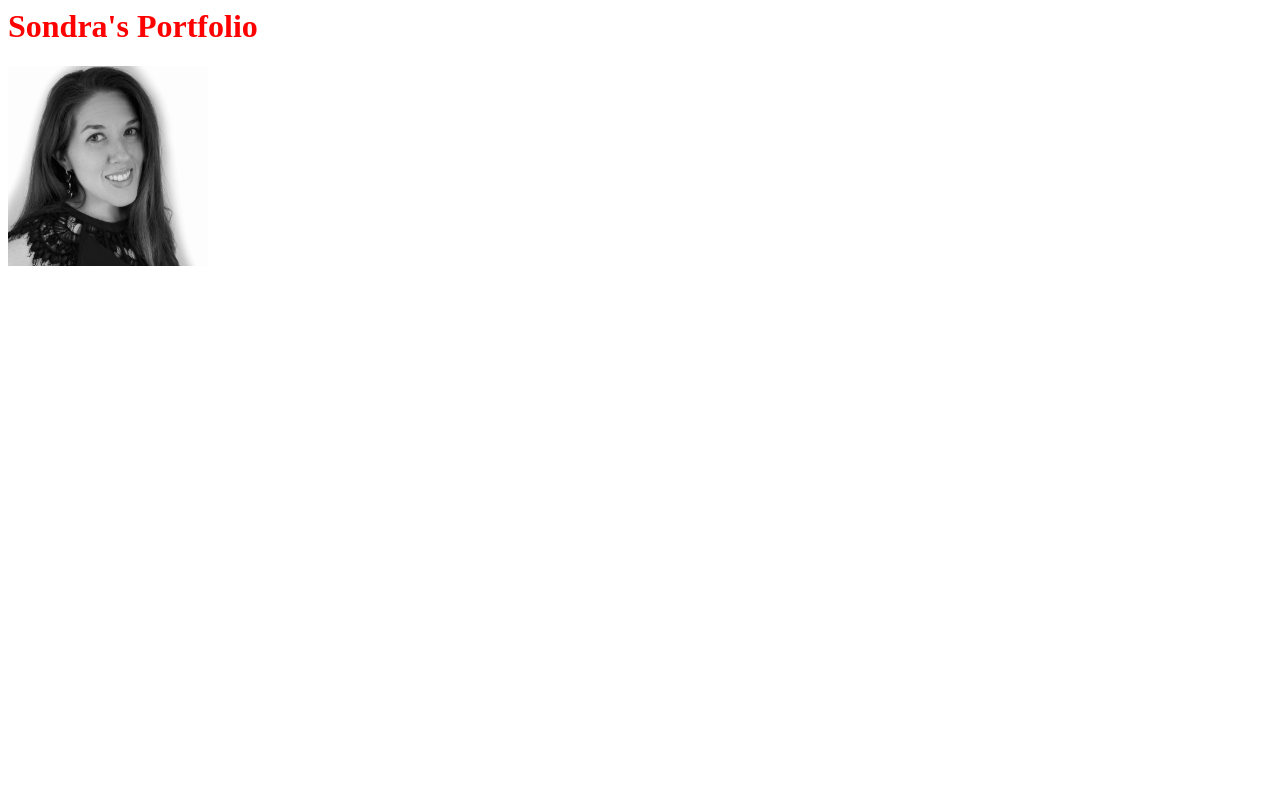
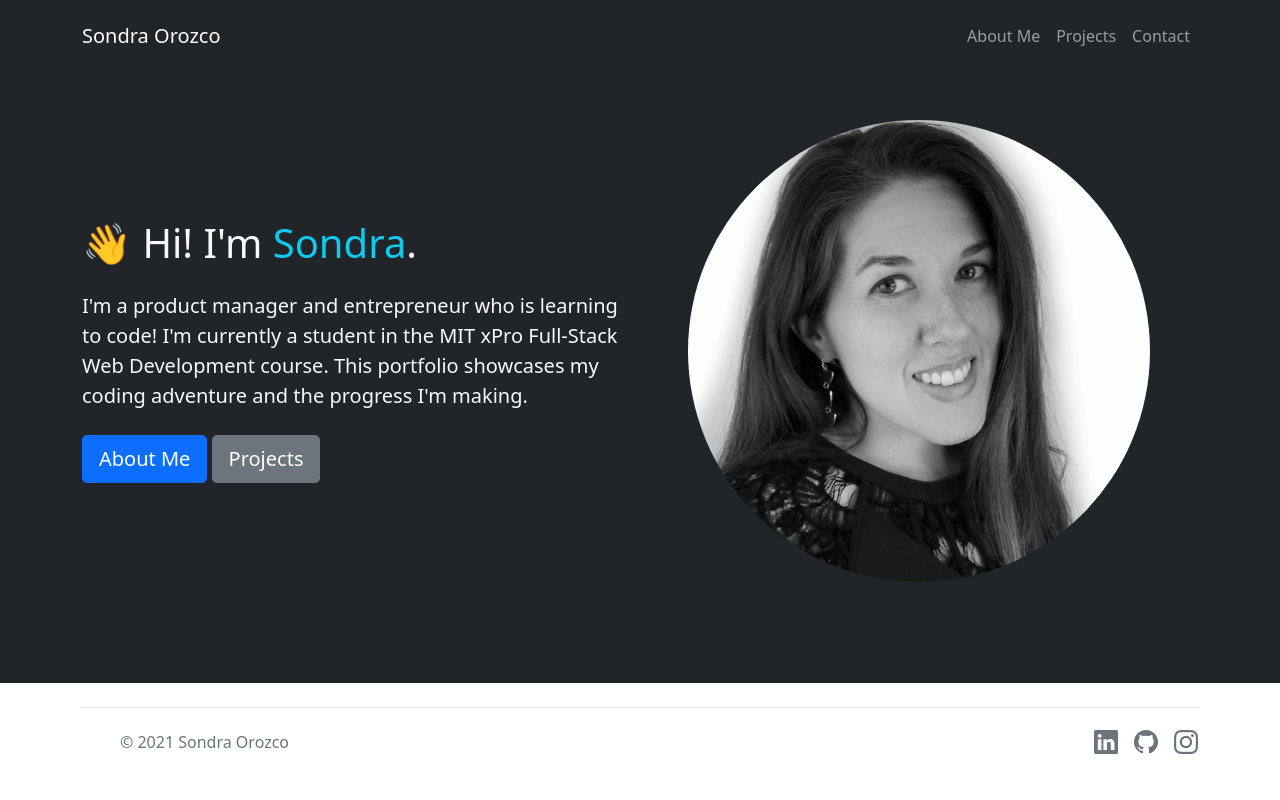
Before and after one commit to sondraorozco/sondraorozco.github.io, a plain HTML site: page index.html in a window 1280 px wide. Drawn offline with nearby package versions, Linux system fonts and the light colour scheme.

Commit message:
Initial commit

```diff
--- a/index.html
+++ b/index.html
@@ -1,4 +1,76 @@
-<html>
-    <h1 style="color:red;">Sondra's Portfolio</h1>
-    <img src="ProfilePicS.jpg" style="width:200px; height:auto;"/>
+<!DOCTYPE html>
+<html lang="en">
+<head>
+  <meta charset="UTF-8">
+  <link href="https://cdn.jsdelivr.net/npm/bootstrap@5.1.3/dist/css/bootstrap.min.css" rel="stylesheet" integrity="sha384-1BmE4kWBq78iYhFldvKuhfTAU6auU8tT94WrHftjDbrCEXSU1oBoqyl2QvZ6jIW3" crossorigin="anonymous">
+  <link rel="stylesheet" href="styles.css">
+  <link rel="stylesheet" href="https://cdn.jsdelivr.net/npm/bootstrap-icons@1.7.1/font/bootstrap-icons.css">
+  <title>Sondra Orozco || Portfolio</title>
+</head>
+
+<body>
+<!-- Navbar -->
+<nav id="nav" class="navbar navbar-expand-lg bg-dark navbar-dark py-3">
+  <div class="container">
+    <a href="#" class="navbar-brand">Sondra Orozco</a>
+
+    <button class="navbar-toggler" type="button" data-bs-toggle="collapse" data-bs-target="#navmenu">
+        <span class="navbar-toggler-icon"></span>
+    </button>
+
+    <div class="collapse navbar-collapse" id="navmenu">
+      <ul class="navbar-nav ms-auto">
+        <li class="nav-item">
+          <a href="#about" class="nav-link">About Me</a>
+        </li>
+        <li class="nav-item">
+          <a href="#projects" class="nav-link">Projects</a>
+        </li>
+        <li class="nav-item">
+          <a href="#contact" class="nav-link">Contact</a>
+        </li>
+      </ul>
+    </div>
+  </div>
+</nav>
+
+<!-- Hero -->
+<section id="hero" class="bg-dark text-light p-5 text-center text-sm-start">
+  <div class="container">
+    <div class="d-sm-flex align-items-center justify-content-between">
+      <div>
+        <h1>&#x1F44B Hi! I'm <span class="text-info">Sondra</span>.</h1>
+        <p class="lead my-4">I'm a product manager and entrepreneur who is learning to code! I'm currently a student in the MIT xPro Full-Stack Web Development course. This portfolio showcases my coding adventure and the progress I'm making.</p>
+        <button class="btn btn-primary btn-lg">About Me</button>
+        <button class="btn btn-secondary btn-lg">Projects</button>
+      </div>
+      <img class="img-fluid w-50 rounded-circle px-5" src="img/profile-pic.jpg" alt="Sondra's profile picture">
+    </div>
+  </div>
+</section>
+
+
+<!-- Footer -->
+<div class="container">
+  <footer class="d-flex flex-wrap justify-content-between align-items-center py-3 my-4 border-top">
+    <div class="col-md-4 d-flex align-items-center">
+    <a href="/" class="mb-3 me-2 mb-md-0 text-muted text-decoration-none lh-1">
+        <svg class="bi" width="30" height="24"><use xlink:href="#bootstrap"/></svg>
+    </a>
+    <span class="text-muted">&copy; 2021 Sondra Orozco</span>
+    </div>
+
+    <ul class="nav col-md-4 justify-content-end list-unstyled d-flex">
+    <li class="ms-3"><a class="text-muted" href="https://www.linkedin.com/in/sondrasuazo/"><i class="bi bi-linkedin"></i></a></li>
+    <li class="ms-3"><a class="text-muted" href="https://github.com/sondraorozco"><i class="bi bi-github"></i></a></li>
+    <li class="ms-3"><a class="text-muted" href="https://www.instagram.com/mandomymando/"><i class="bi bi-instagram"></i></a></li>
+    </ul>
+  </footer>
+</div>
+
+
+  <script src="https://cdn.jsdelivr.net/npm/bootstrap@5.1.3/dist/js/bootstrap.bundle.min.js" integrity="sha384-ka7Sk0Gln4gmtz2MlQnikT1wXgYsOg+OMhuP+IlRH9sENBO0LRn5q+8nbTov4+1p" crossorigin="anonymous"></script>
+</body>
+
+
 </html>
--- /dev/null
+++ b/styles.css
@@ -0,0 +1,27 @@
+body {
+  display: grid;
+  grid-template-columns: auto;
+  grid-template-rows: auto 1fr auto;
+  grid-template-areas:
+      "nav"
+      "hero"
+      "footer";
+  height: 100vh;
+}
+
+.nav {
+  grid-area: nav;
+}
+
+.hero {
+  grid-area: hero;
+}
+
+.footer {
+  grid-area: footer;
+}
+
+.bi {
+  vertical-align: -.125em;
+  font-size: 1.5em;
+}
```
Also changed, not shown: img/profile-pic.jpg (renamed from ProfilePicS.jpg), portfolio.js (added).
